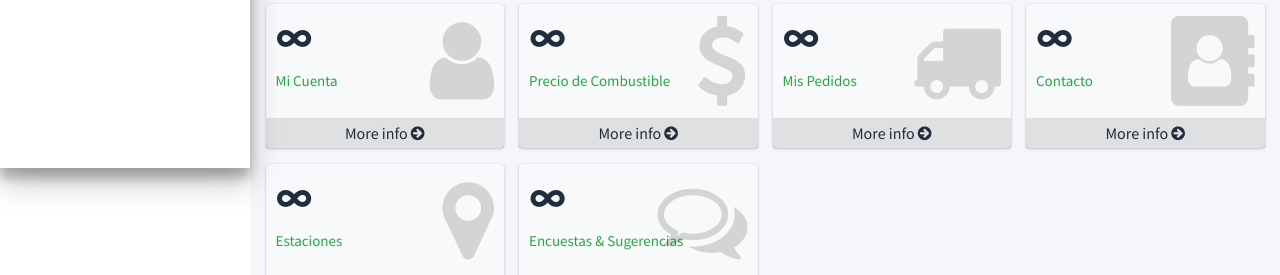
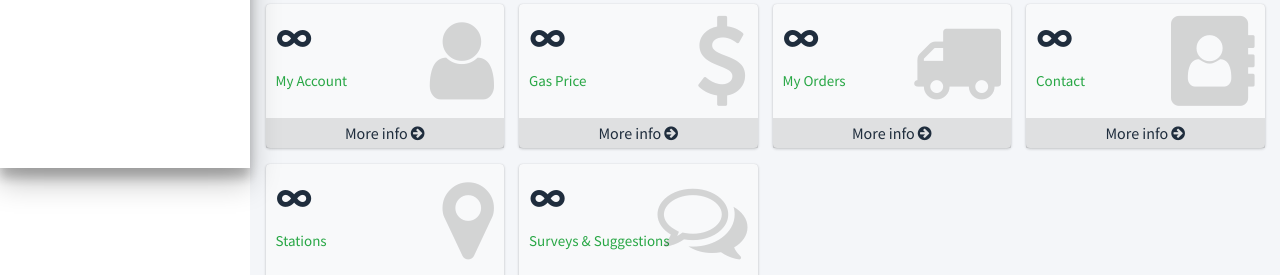
Before and after one commit to Soportesysflex/Prueba, a plain HTML site: page index.html in a window 1280 px wide. Shown: the part 632-907 px from the top of the page. Drawn offline with nearby package versions, Linux system fonts and the light colour scheme; a script that the page names is missing.

Commit message:
Cambio de la parte del fother a ingles

```diff
--- a/index.html
+++ b/index.html
@@ -367,7 +367,7 @@
               <div class="inner">
                <h3> ∞</h3>
 
-                <p class="text-success">Mi Cuenta</p>
+                <p class="text-success">My Account</p>
               </div>
               <div class="icon">
                 <i class="fa fa-user"></i>
@@ -383,7 +383,7 @@
               <div class="inner">
                <h3> ∞</h3>
 
-                <p class="text-success">Precio de Combustible</p>
+                <p class="text-success">Gas Price</p>
               </div>
               <div class="icon">
                 <i class="fa fa-usd"></i>
@@ -398,7 +398,7 @@
               	<h3> ∞</h3>
 
 
-                <p class="text-success">Mis Pedidos</p>
+                <p class="text-success">My Orders</p>
               </div>
               <div class="icon">
                 <i class="fa fa-truck"></i>
@@ -412,7 +412,7 @@
               <div class="inner">
                <h3> ∞</h3>
 
-                <p class="text-success">Contacto</p>
+                <p class="text-success">Contact</p>
               </div>
               <div class="icon">
                 <i class="fa fa-address-book"></i>
@@ -426,7 +426,7 @@
               <div class="inner">
                <h3> ∞</h3>
 
-                <p class="text-success">Estaciones</p>
+                <p class="text-success">Stations</p>
               </div>
               <div class="icon">
                 <i class="fa fa-map-marker"></i>
@@ -441,7 +441,7 @@
               <div class="inner">
                 <h3> ∞</h3>
 
-                <p class="text-success">Encuestas & Sugerencias</p>
+                <p class="text-success">Surveys & Suggestions</p>
               </div>
               <div class="icon">
                 <i class="fa fa-comments-o"></i>
```
